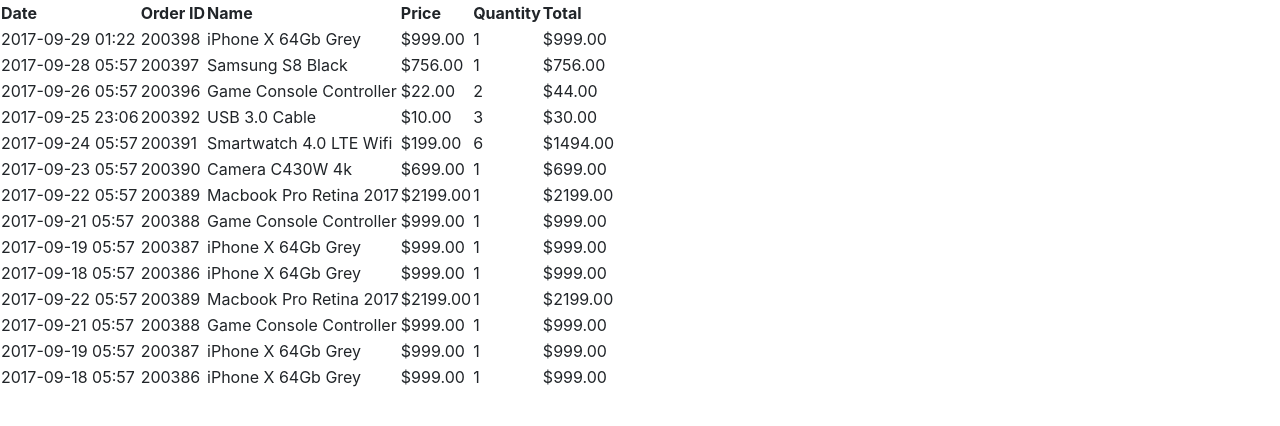
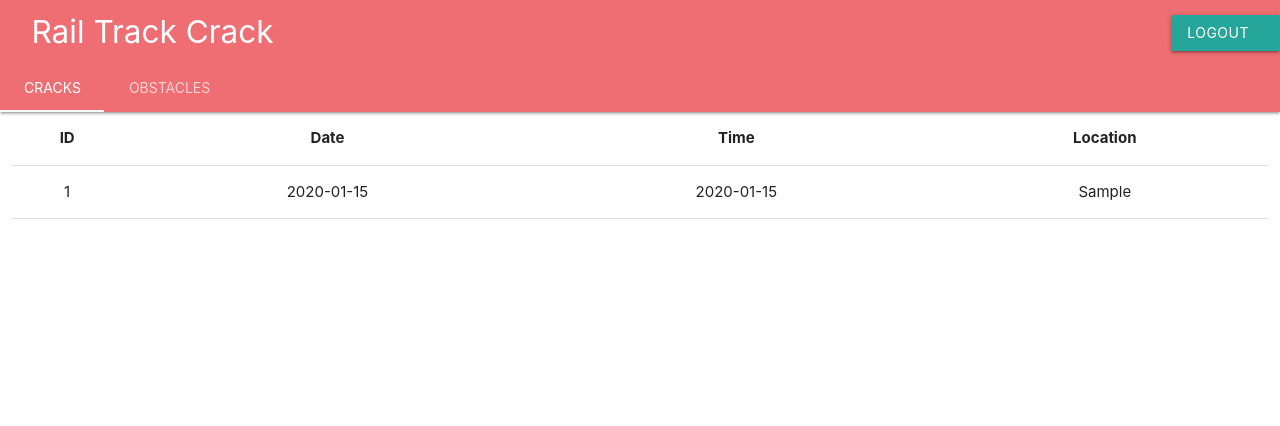
Before and after one commit to batranitika505-tech/RTC, a Django app: page / in a window 1280 px wide. Shown: the top 426 px of the page. Run offline with Django 3.2, Linux system fonts and the light colour scheme; a user stored in the database is signed in; tables that the repository leaves empty hold one stand-in row (values such as "Sample post"); some libraries are stand-ins or nearby versions.

Commit message:
Add index template.

```diff
--- a/app/templates/index.html
+++ b/app/templates/index.html
@@ -1,176 +1,88 @@
 <!DOCTYPE html>
 <html lang="en">
+{% load static %}
+
 <head>
-	<title>Table V01</title>
+	<title>RTC</title>
 	<meta charset="UTF-8">
 	<meta name="viewport" content="width=device-width, initial-scale=1">
-<!--===============================================================================================-->
-	<link rel="icon" type="image/png" href="images/icons/favicon.ico"/>
-<!--===============================================================================================-->
-	<link rel="stylesheet" type="text/css" href="vendor/bootstrap/css/bootstrap.min.css">
-<!--===============================================================================================-->
-	<link rel="stylesheet" type="text/css" href="fonts/font-awesome-4.7.0/css/font-awesome.min.css">
-<!--===============================================================================================-->
-	<link rel="stylesheet" type="text/css" href="vendor/animate/animate.css">
-<!--===============================================================================================-->
-	<link rel="stylesheet" type="text/css" href="vendor/select2/select2.min.css">
-<!--===============================================================================================-->
-	<link rel="stylesheet" type="text/css" href="vendor/perfect-scrollbar/perfect-scrollbar.css">
-<!--===============================================================================================-->
-	<link rel="stylesheet" type="text/css" href="css/util.css">
-	<link rel="stylesheet" type="text/css" href="css/main.css">
-<!--===============================================================================================-->
+	<link href="https://fonts.googleapis.com/icon?family=Material+Icons" rel="stylesheet">
+	<link rel="stylesheet" href="https://cdnjs.cloudflare.com/ajax/libs/materialize/1.0.0/css/materialize.min.css">
 </head>
+
 <body>
-
-	<div class="limiter">
-		<div class="container-table100">
-			<div class="wrap-table100">
-				<div class="table100">
-					<table>
+	<nav class="nav-extended">
+		<div class="nav-wrapper">
+			<div class="brand-logo" style="padding-left: 1em;">Rail Track Crack</div>
+			<a href="#" data-target="mobile-demo" class="sidenav-trigger"><i class="material-icons"></i></a>
+			<ul id="nav-mobile" class="right hide-on-med-and-down">
+				<li>
+					<button class="btn waves-effect waves-light">
+						Logout<i class="material-icons right"></i>
+					</button>
+				</li>
+			</ul>
+		</div>
+		<div class="nav-content">
+			<ul class="tabs tabs-transparent">
+				<li class="tab"><a class="active" href="#cracks">Cracks</a></li>
+				<li class="tab"><a href="#obstacles">Obstacles</a></li>
+			</ul>
+		</div>
+	</nav>
+	<div class="row">
+		<div id="cracks" class="col s12">
+			<table class="highlight responsive-table centered">
 				<thead>
-							<tr class="table100-head">
-								<th class="column1">Date</th>
-								<th class="column2">Order ID</th>
-								<th class="column3">Name</th>
-								<th class="column4">Price</th>
-								<th class="column5">Quantity</th>
-								<th class="column6">Total</th>
+					<tr>
+						<th>ID</th>
+						<th>Date</th>
+						<th>Time</th>
+						<th>Location</th>
 					</tr>
 				</thead>
 				<tbody>
+					{% for crack in cracks %}
 					<tr>
-									<td class="column1">2017-09-29 01:22</td>
-									<td class="column2">200398</td>
-									<td class="column3">iPhone X 64Gb Grey</td>
-									<td class="column4">$999.00</td>
-									<td class="column5">1</td>
-									<td class="column6">$999.00</td>
+						<td>{{ crack.id }}</td>
+						<td>{{ crack.date }}</td>
+						<td>{{ crack.time }}</td>
+						<td>{{ crack.location }}</td>
 					</tr>
+					{% endfor %}
+				</tbody>
+			</table>
+		</div>
+		<div id="obstacles" class="col s12">
+			<table class="highlight responsive-table centered">
+				<thead>
 					<tr>
-									<td class="column1">2017-09-28 05:57</td>
-									<td class="column2">200397</td>
-									<td class="column3">Samsung S8 Black</td>
-									<td class="column4">$756.00</td>
-									<td class="column5">1</td>
-									<td class="column6">$756.00</td>
+						<th>ID</th>
+						<th>Date</th>
+						<th>Time</th>
+						<th>Location</th>
 					</tr>
+				</thead>
+				<tbody>
+					{% for obstacle in obstacles %}
 					<tr>
-									<td class="column1">2017-09-26 05:57</td>
-									<td class="column2">200396</td>
-									<td class="column3">Game Console Controller</td>
-									<td class="column4">$22.00</td>
-									<td class="column5">2</td>
-									<td class="column6">$44.00</td>
+						<td>{{ obstacle.id }}</td>
+						<td>{{ obstacle.date }}</td>
+						<td>{{ obstacle.time }}</td>
+						<td>{{ obstacle.location }}</td>
 					</tr>
-								<tr>
-									<td class="column1">2017-09-25 23:06</td>
-									<td class="column2">200392</td>
-									<td class="column3">USB 3.0 Cable</td>
-									<td class="column4">$10.00</td>
-									<td class="column5">3</td>
-									<td class="column6">$30.00</td>
-								</tr>
-								<tr>
-									<td class="column1">2017-09-24 05:57</td>
-									<td class="column2">200391</td>
-									<td class="column3">Smartwatch 4.0 LTE Wifi</td>
-									<td class="column4">$199.00</td>
-									<td class="column5">6</td>
-									<td class="column6">$1494.00</td>
-								</tr>
-								<tr>
-									<td class="column1">2017-09-23 05:57</td>
-									<td class="column2">200390</td>
-									<td class="column3">Camera C430W 4k</td>
-									<td class="column4">$699.00</td>
-									<td class="column5">1</td>
-									<td class="column6">$699.00</td>
-								</tr>
-								<tr>
-									<td class="column1">2017-09-22 05:57</td>
-									<td class="column2">200389</td>
-									<td class="column3">Macbook Pro Retina 2017</td>
-									<td class="column4">$2199.00</td>
-									<td class="column5">1</td>
-									<td class="column6">$2199.00</td>
-								</tr>
-								<tr>
-									<td class="column1">2017-09-21 05:57</td>
-									<td class="column2">200388</td>
-									<td class="column3">Game Console Controller</td>
-									<td class="column4">$999.00</td>
-									<td class="column5">1</td>
-									<td class="column6">$999.00</td>
-								</tr>
-								<tr>
-									<td class="column1">2017-09-19 05:57</td>
-									<td class="column2">200387</td>
-									<td class="column3">iPhone X 64Gb Grey</td>
-									<td class="column4">$999.00</td>
-									<td class="column5">1</td>
-									<td class="column6">$999.00</td>
-								</tr>
-								<tr>
-									<td class="column1">2017-09-18 05:57</td>
-									<td class="column2">200386</td>
-									<td class="column3">iPhone X 64Gb Grey</td>
-									<td class="column4">$999.00</td>
-									<td class="column5">1</td>
-									<td class="column6">$999.00</td>
-								</tr>
-								<tr>
-									<td class="column1">2017-09-22 05:57</td>
-									<td class="column2">200389</td>
-									<td class="column3">Macbook Pro Retina 2017</td>
-									<td class="column4">$2199.00</td>
-									<td class="column5">1</td>
-									<td class="column6">$2199.00</td>
-								</tr>
-								<tr>
-									<td class="column1">2017-09-21 05:57</td>
-									<td class="column2">200388</td>
-									<td class="column3">Game Console Controller</td>
-									<td class="column4">$999.00</td>
-									<td class="column5">1</td>
-									<td class="column6">$999.00</td>
-								</tr>
-								<tr>
-									<td class="column1">2017-09-19 05:57</td>
-									<td class="column2">200387</td>
-									<td class="column3">iPhone X 64Gb Grey</td>
-									<td class="column4">$999.00</td>
-									<td class="column5">1</td>
-									<td class="column6">$999.00</td>
-								</tr>
-								<tr>
-									<td class="column1">2017-09-18 05:57</td>
-									<td class="column2">200386</td>
-									<td class="column3">iPhone X 64Gb Grey</td>
-									<td class="column4">$999.00</td>
-									<td class="column5">1</td>
-									<td class="column6">$999.00</td>
-								</tr>
-
+					{% endfor %}
 				</tbody>
 			</table>
 		</div>
 	</div>
-		</div>
-	</div>
+	<script type="text/javascript" src="https://code.jquery.com/jquery-2.1.1.min.js"></script>
+	<script src="https://cdnjs.cloudflare.com/ajax/libs/materialize/1.0.0/js/materialize.min.js"></script>
+	<script type="text/javascript">
+		$(document).ready(function(){
+			$('.tabs').tabs();
+		});
+	</script>
+</body>
 
-
-
-
-<!--===============================================================================================-->
-	<script src="vendor/jquery/jquery-3.2.1.min.js"></script>
-<!--===============================================================================================-->
-	<script src="vendor/bootstrap/js/popper.js"></script>
-	<script src="vendor/bootstrap/js/bootstrap.min.js"></script>
-<!--===============================================================================================-->
-	<script src="vendor/select2/select2.min.js"></script>
-<!--===============================================================================================-->
-	<script src="js/main.js"></script>
-
-</body>
 </html>
```
Lines whose indentation alone changed are shown as unchanged.
